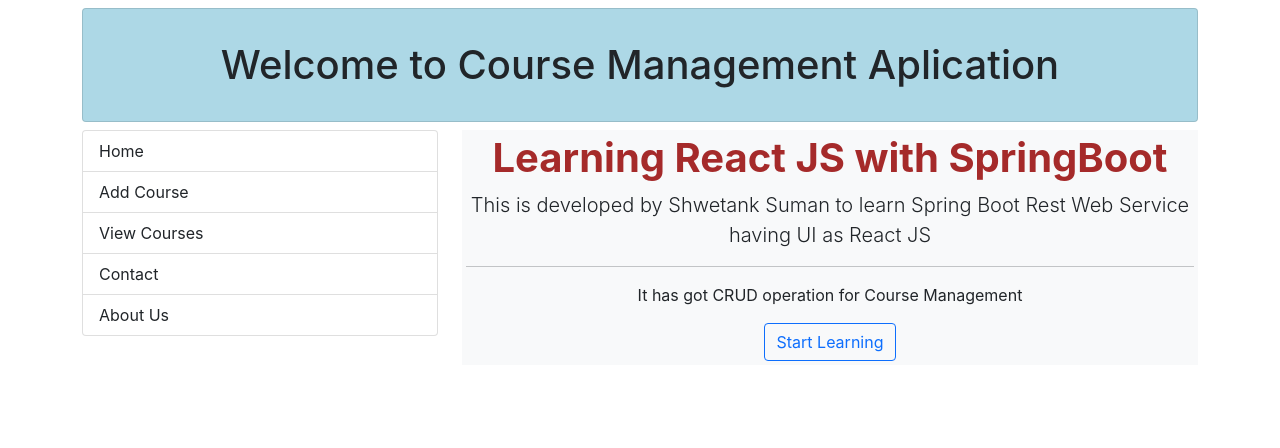
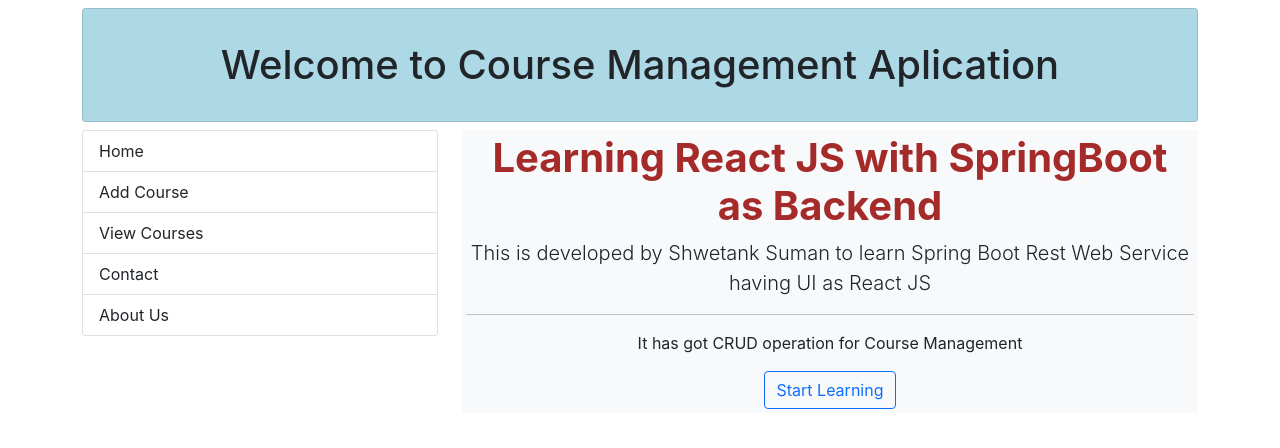
Before and after one commit to sumanshwetank/React-SpringRest-AWS-Devops, a React (Create React App) app in the folder springbootpractice/frontend/: page / in a window 1280 px wide. Shown: the top 448 px of the page. Built offline with nearby package versions, Linux system fonts and the light colour scheme; the HTML template or start-up script is replaced by a standard one.

Commit message:
Update Home.js

```diff
--- a/springbootpractice/frontend/src/components/Home.js
+++ b/springbootpractice/frontend/src/components/Home.js
@@ -8,7 +8,7 @@
     },[])
     return (
         <div className="bg-light p-1 rounded-lg text-center">
-            <h1 className="display-6" style={{fontWeight:"bold",color:"brown"}}>Learning React JS with SpringBoot</h1>
+            <h1 className="display-6" style={{fontWeight:"bold",color:"brown"}}>Learning React JS with SpringBoot as Backend</h1>
             <p className="lead">This is developed by Shwetank Suman to learn Spring Boot Rest Web Service having UI as React JS</p>
             <hr className="my-3" />
             <p>It has got CRUD operation for Course Management</p>
```
